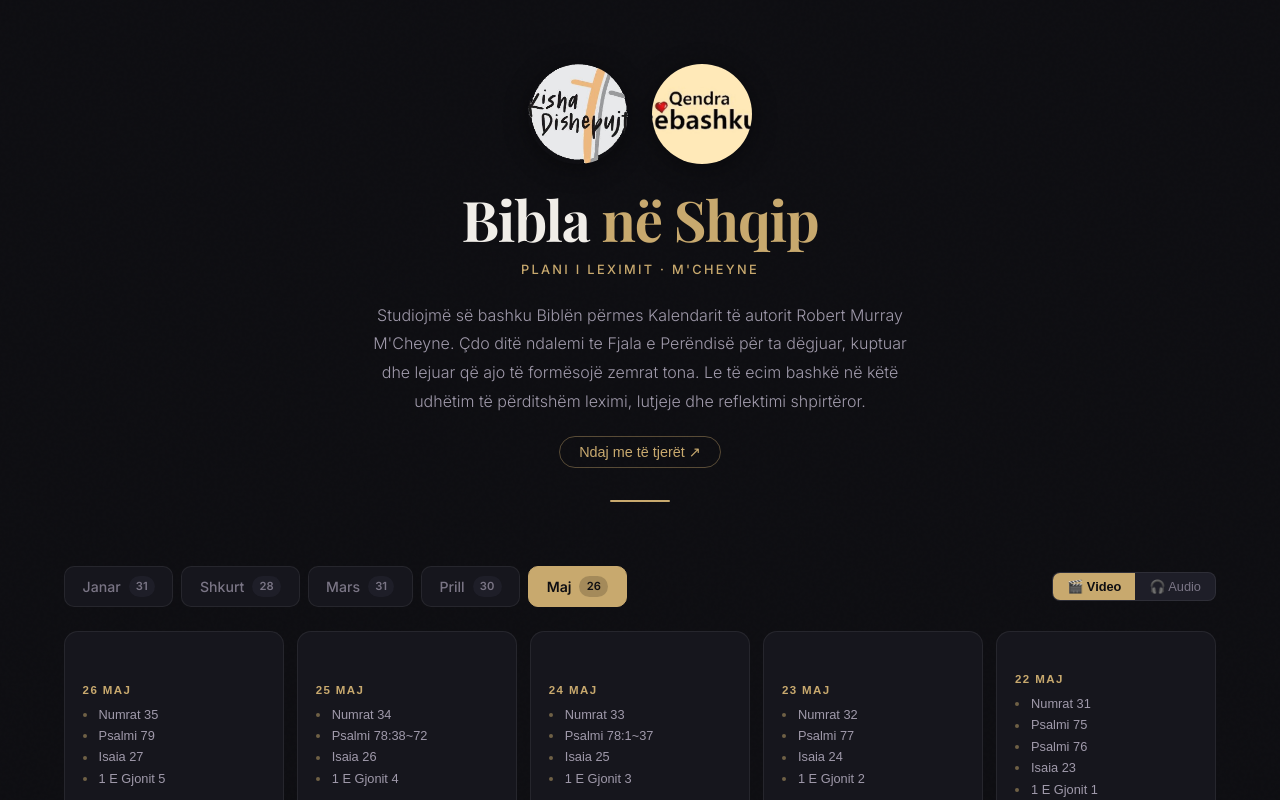
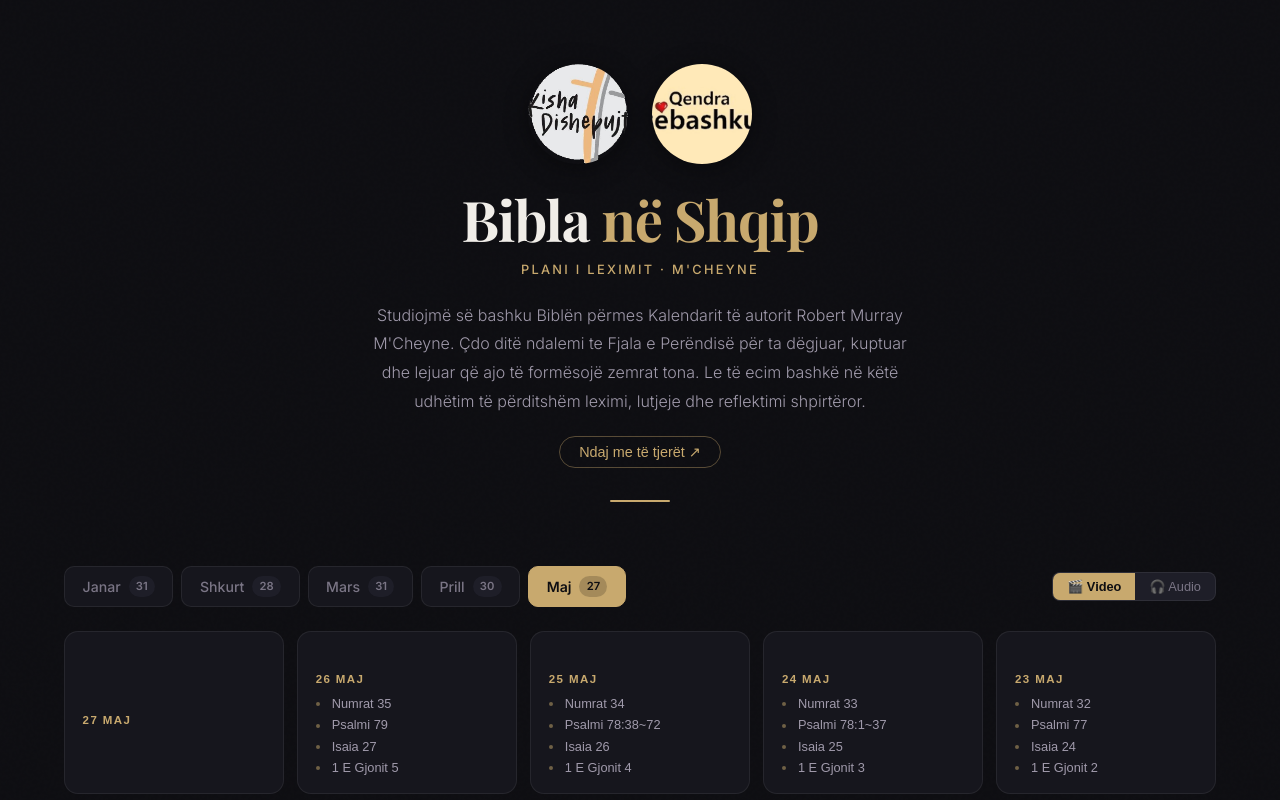
Before and after one commit to jeffandmeredith-max/bibla-shqip, a React (Vite) app: page / in a window 1280 px wide. Shown: the top 800 px of the page. Built offline with nearby package versions, Linux system fonts and the light colour scheme.

Commit message:
chore: daily update 2026-05-27

```diff
--- a/src/data/may.js
+++ b/src/data/may.js
@@ -676,5 +676,11 @@ export const may = [
         "start": 540
       }
     ]
+  },
+  {
+    "day": 27,
+    "date": "27 Maj",
+    "videoId": "7UE_oOFtd8I",
+    "readings": []
   }
 ]
```
